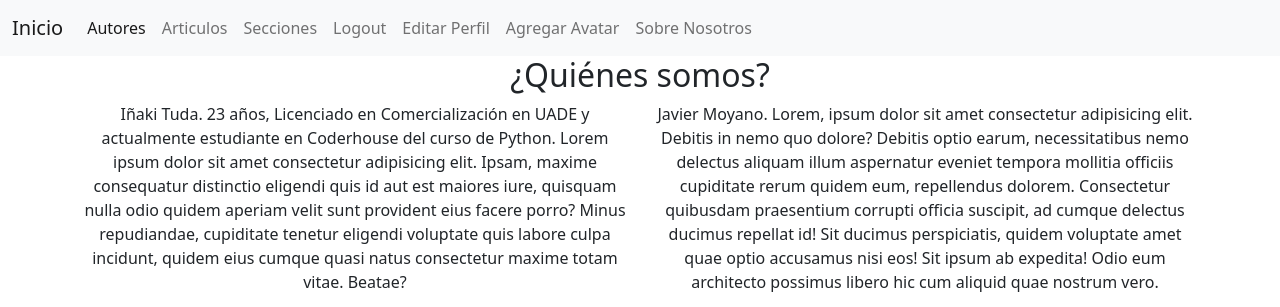
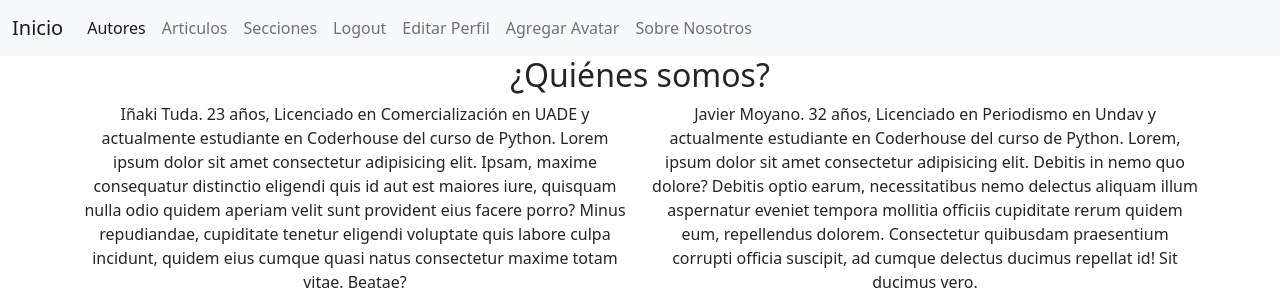
Before and after one commit to jmoyano90/EntregaFinal, a Django app: page /blog/about/ in a window 1280 px wide. Shown: the top 307 px of the page. Run offline with Django 4.2, Linux system fonts and the light colour scheme; a user stored in the database is signed in.

Commit message:
completo about

```diff
--- a/ProyectoFinal/blog/templates/blog/about.html
+++ b/ProyectoFinal/blog/templates/blog/about.html
@@ -69,7 +69,7 @@
             <p class="items-center text-center">Iñaki Tuda. 23 años, Licenciado en Comercialización en UADE y actualmente estudiante en Coderhouse del curso de Python. Lorem ipsum dolor sit amet consectetur adipisicing elit. Ipsam, maxime consequatur distinctio eligendi quis id aut est maiores iure, quisquam nulla odio quidem aperiam velit sunt provident eius facere porro? Minus repudiandae, cupiditate tenetur eligendi voluptate quis labore culpa incidunt, quidem eius cumque quasi natus consectetur maxime totam vitae. Beatae?</p>
           </div>
           <div class="col-sm">
-            <p class="items-center text-center">Javier Moyano. Lorem, ipsum dolor sit amet consectetur adipisicing elit. Debitis in nemo quo dolore? Debitis optio earum, necessitatibus nemo delectus aliquam illum aspernatur eveniet tempora mollitia officiis cupiditate rerum quidem eum, repellendus dolorem. Consectetur quibusdam praesentium corrupti officia suscipit, ad cumque delectus ducimus repellat id! Sit ducimus perspiciatis, quidem voluptate amet quae optio accusamus nisi eos! Sit ipsum ab expedita! Odio eum architecto possimus libero hic cum aliquid quae nostrum vero.</p>
+            <p class="items-center text-center">Javier Moyano. 32  años, Licenciado en Periodismo en Undav y  actualmente estudiante en Coderhouse del curso de Python. Lorem, ipsum dolor sit amet consectetur adipisicing elit. Debitis in nemo quo dolore? Debitis optio earum, necessitatibus nemo delectus aliquam illum aspernatur eveniet tempora mollitia officiis cupiditate rerum quidem eum, repellendus dolorem. Consectetur quibusdam praesentium corrupti officia suscipit, ad cumque delectus ducimus repellat id! Sit ducimus vero.</p>
           </div>
       </div>
       <img src="https://liteitesm.files.wordpress.com/2013/05/autor.jpg?w=300&h=180" alt="" align="right" width="500" height="333">
--- a/ProyectoFinal/blog/templates/blog/secciones_detalle.html
+++ b/ProyectoFinal/blog/templates/blog/secciones_detalle.html
@@ -63,7 +63,7 @@
 
     <p>Nombre de la seccion: <i>{{ seccion.nombre }}</i> </p>
     <p>
-        <a href="{% url 'SeccionList' %}"> Todos las secciones </a>
+        <a href="{% url 'SeccionList' %}"> Todas las secciones </a>
     </p>
 
 
```
